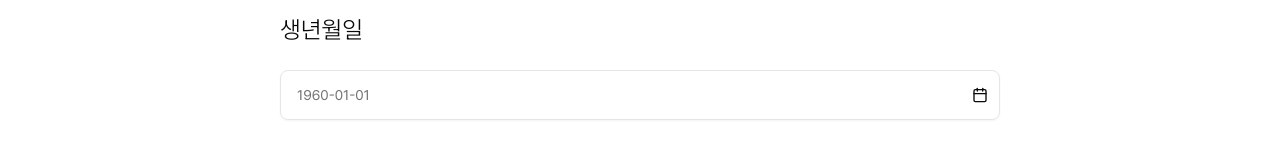
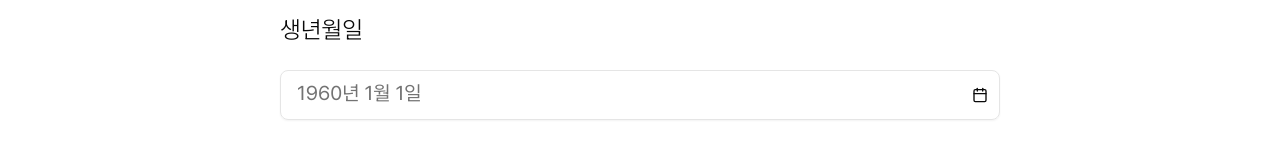
Before and after one commit to hana-harmoney/frontend, a Next.js app: page /auth/signup/step1 in a window 1280 px wide. Shown: the part 312-475 px from the top of the page. Built offline with nearby package versions, Linux system fonts and the light colour scheme.

Commit message:
[#68] fix: 신용도 형식 수정 및 datepicker 수정

```diff
--- a/src/app/jobs/[id]/page.tsx
+++ b/src/app/jobs/[id]/page.tsx
@@ -232,7 +232,9 @@ const JobDetailPage = () => {
             <div className="flex flex-col">
               <div className="flex items-end gap-1">
                 <span className="text-2xl">{boardData.nickname}</span>
-                <span className="text-hana-green">Lv.{boardData.trust}</span>
+                <span className="text-hana-green">
+                  Lv.{Math.floor(boardData.trust)}
+                </span>
               </div>
               {boardData.address}
             </div>
--- a/src/app/profile/[id]/page.tsx
+++ b/src/app/profile/[id]/page.tsx
@@ -14,14 +14,12 @@ const ProfilePage = () => {
   const [profile, setProfile] = useState<fetchProfileResponse>(initialProfile);
   const params = useParams();
   const userId = Number(params.id);
-  const [userName, setUserName] = useState<string>('');
 
   useEffect(() => {
     (async () => {
       try {
         const data = await fetchProfileById(userId);
         setProfile(data);
-        setUserName(profile.nickname);
       } catch (e) {
       } finally {
       }
--- a/src/components/ui/datepicker.tsx
+++ b/src/components/ui/datepicker.tsx
@@ -49,7 +49,7 @@ function isValidDate(date: Date | undefined) {
 
 export function DatePicker({
   label = '',
-  placeholder = '1960-01-01',
+  placeholder = '1960년 1월 1일',
   id = 'date',
   value,
   defaultValue,
@@ -98,7 +98,7 @@ export function DatePicker({
           name={name}
           value={inputValue}
           placeholder={placeholder}
-          className="w-full px-4 py-6 text-xl font-normal"
+          className="w-full px-4 py-6 text-xl font-normal placeholder:text-xl"
           disabled={disabled}
           required={required}
           onChange={(e) => {
@@ -112,6 +112,7 @@ export function DatePicker({
               setMonth(parsed);
             }
           }}
+          readOnly={true}
           onBlur={() => {
             // 포맷 정규화: 포커스 아웃 시 보기 좋게 포맷 적용
             setInputValue(formatDate(date));
```
